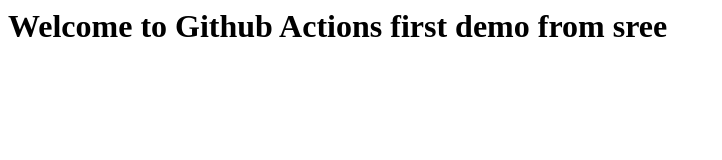
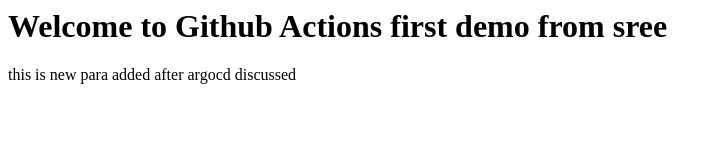
Before and after one commit to sreejesh-mv/gha-workflow, a plain HTML site: page index.html in a window 1280 px wide. Shown: the whole page, without its empty margins (0-722 px from the left). Drawn offline with Linux system fonts and the light colour scheme.

Commit message:
Update index.html

```diff
--- a/index.html
+++ b/index.html
@@ -1 +1,2 @@
 <h1>Welcome to Github Actions first demo from sree</h1>
+<p>this is new para added after argocd discussed</p>
```
